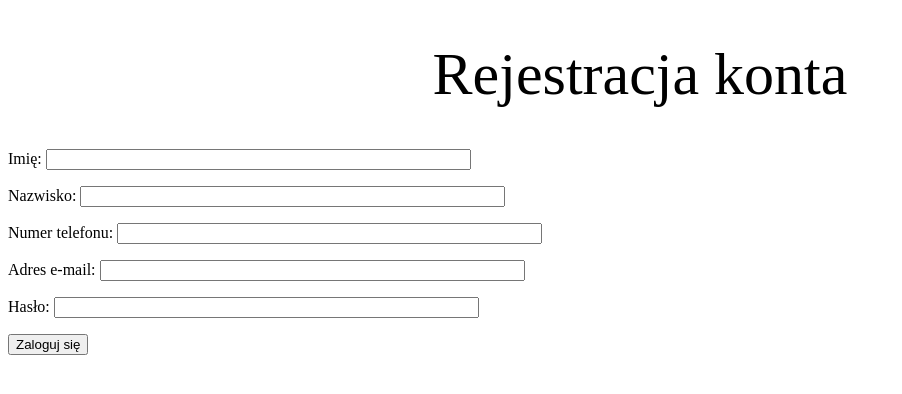
After one commit to jasina007/library, a Flask app: template templates/register.html in a window 1280 px wide. The commit adds this page. Shown: the top 394 px of the page, without its empty margins (0-902 px from the left). Run offline with Flask 3, Linux system fonts and the light colour scheme; the template is opened without the code that fills it, so the values that code supplies are empty.

Commit message:
added login, register and search sites

```diff
--- /dev/null
+++ b/templates/register.html
@@ -0,0 +1,62 @@
+<!DOCTYPE html>
+<html lang="pl">
+<meta charset="UTF-8">
+<meta name="viewport" content="width=device-width, initial-scale=1.0">
+<meta name="keywords" content="Rejestracja register">
+<meta name="description" content="Strona rejestracji">
+<head>
+    <title>Rejestracja</title>
+    <style>
+        h1{
+            font-size: 60px;
+            font-family:'Times New Roman', Times, serif;
+            font-weight: normal;
+            color: rgb(0, 0, 0);
+            text-align: center;
+        }
+
+        p{
+            font-family: 'Times New Roman', Times, serif;
+            color: rgb(red, rgb(15, 145, 15), blue);
+            text-align: left;
+        }
+
+        .bodytext{
+            font-family: 'Times New Roman', Times, serif;
+            color: rgb(rgb(177, 50, 50), green, blue);
+        }
+
+        #button{
+            text-align: end;
+        }
+
+    </style>
+</head>
+<body>
+    <h1>Rejestracja konta</h1>
+    <p>
+        <label for="name">Imię:</label>
+        <input id="name" name="Name" type="text" size="50" maxlength="30" required>
+    </p>
+    <p>
+        <label for="surname">Nazwisko:</label>
+        <input id="surname" name="Surname" type="text" size="50" maxlength="30" required>
+    </p>
+    <p>
+        <label for="phone">Numer telefonu:</label>
+        <input id="phone" name="Phone" type="tel" size="50" maxlength="15" required>
+    </p>
+    <p>
+        <label for="email">Adres e-mail:</label>
+        <input id="email" name="Surname" type="email" size="50" maxlength="255" required>
+    </p>
+    <p>
+        <label for="password">Hasło:</label>
+        <input id="password" name="Password" type="password" size="50" maxlength="255" required>
+    </p>
+    <div id="button">
+        <p>
+            <button class="btn btn-primary btn-lg">Zaloguj się</button>
+        </p>
+    </div>
+</body>
```
Also changed, not shown: templates/home.html (+9 -9 lines), templates/login.html (added, +49 -0 lines), templates/search.html (added, +32 -0 lines).
